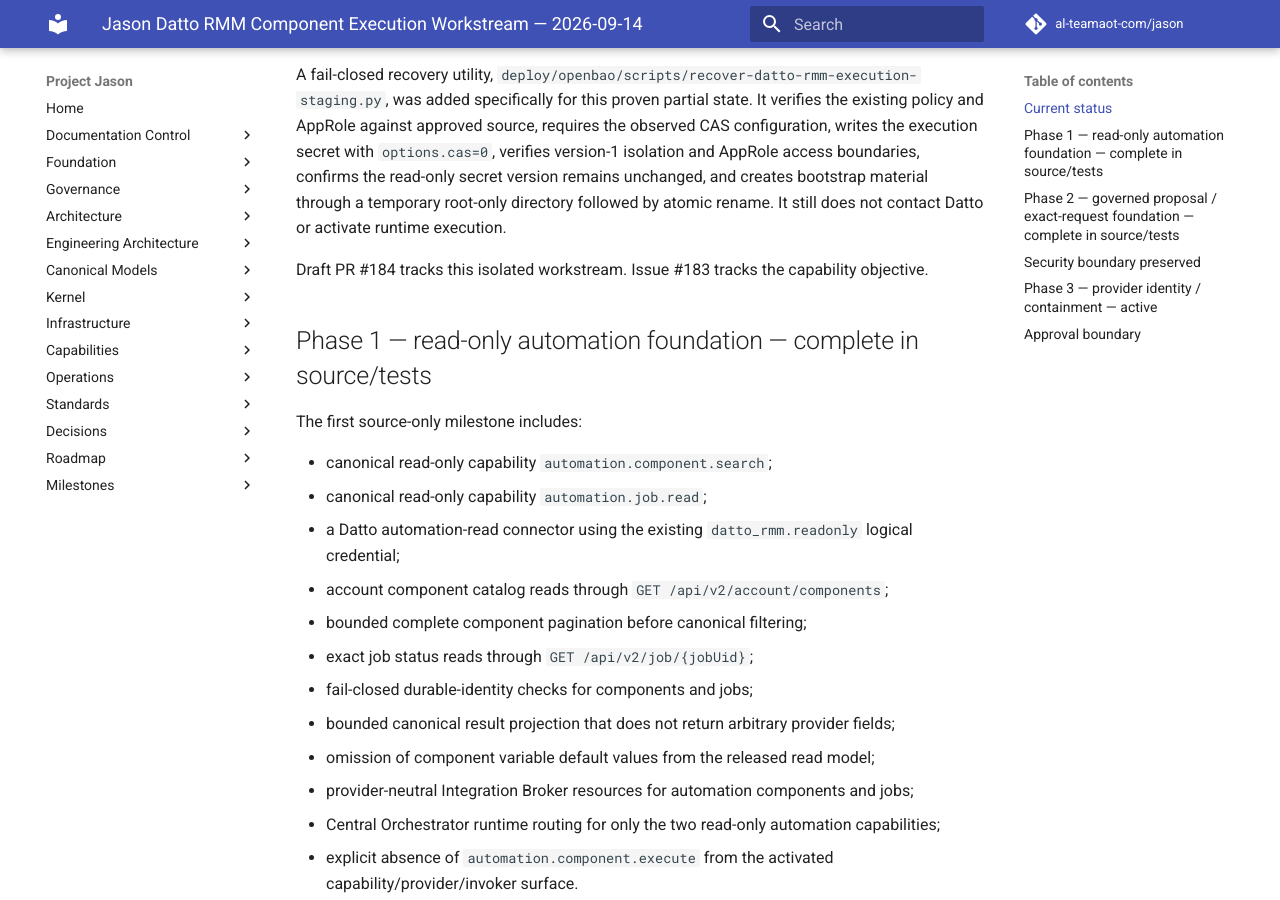
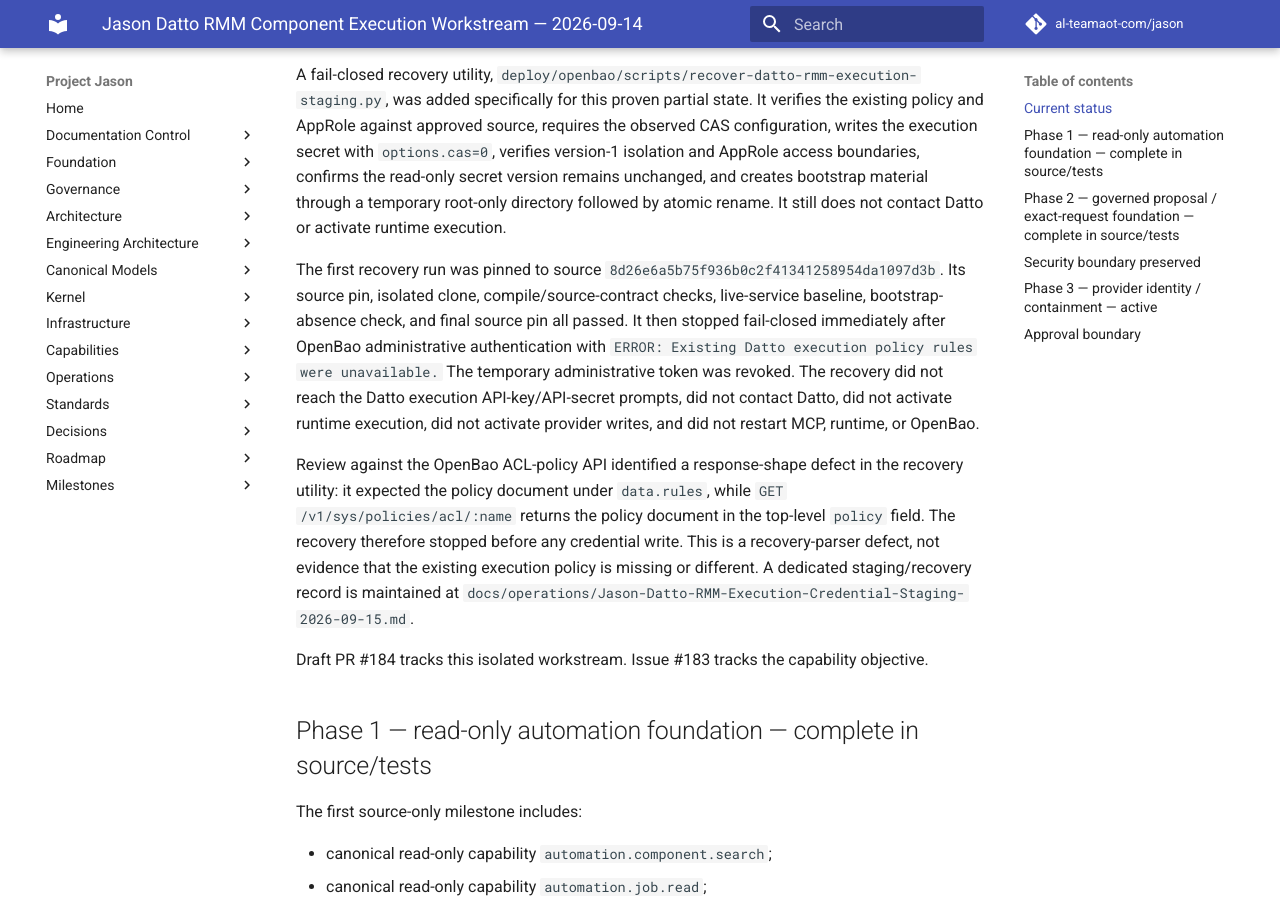
Before and after one commit to al-teamaot-com/jason, an MkDocs documentation site: the page built from docs/operations/Jason-Datto-RMM-Component-Execution-Workstream-2026-09-14.md, in a window 1280 px wide and 900 px high, scrolled down 935 px. Built offline with MkDocs 1.6.1 and Material for MkDocs 9.7.7, drawn with Linux system fonts in a browser that asks for light colours; comment, search, counter and statistics services are not loaded; some of the changed text lies outside the part shown.

Commit message:
Record Datto execution recovery parser failure

```diff
--- a/docs/operations/Jason-Datto-RMM-Component-Execution-Workstream-2026-09-14.md
+++ b/docs/operations/Jason-Datto-RMM-Component-Execution-Workstream-2026-09-14.md
@@ -20,6 +20,10 @@
 - no Datto provider call, runtime activation, write activation, MCP restart, runtime restart, or OpenBao restart occurred.
 
 A fail-closed recovery utility, `deploy/openbao/scripts/recover-datto-rmm-execution-staging.py`, was added specifically for this proven partial state. It verifies the existing policy and AppRole against approved source, requires the observed CAS configuration, writes the execution secret with `options.cas=0`, verifies version-1 isolation and AppRole access boundaries, confirms the read-only secret version remains unchanged, and creates bootstrap material through a temporary root-only directory followed by atomic rename. It still does not contact Datto or activate runtime execution.
+
+The first recovery run was pinned to source `8d26e6a5b75f936b0c2f41341258954da1097d3b`. Its source pin, isolated clone, compile/source-contract checks, live-service baseline, bootstrap-absence check, and final source pin all passed. It then stopped fail-closed immediately after OpenBao administrative authentication with `ERROR: Existing Datto execution policy rules were unavailable.` The temporary administrative token was revoked. The recovery did not reach the Datto execution API-key/API-secret prompts, did not contact Datto, did not activate runtime execution, did not activate provider writes, and did not restart MCP, runtime, or OpenBao.
+
+Review against the OpenBao ACL-policy API identified a response-shape defect in the recovery utility: it expected the policy document under `data.rules`, while `GET /v1/sys/policies/acl/:name` returns the policy document in the top-level `policy` field. The recovery therefore stopped before any credential write. This is a recovery-parser defect, not evidence that the existing execution policy is missing or different. A dedicated staging/recovery record is maintained at `docs/operations/Jason-Datto-RMM-Execution-Credential-Staging-2026-09-15.md`.
 
 Draft PR #184 tracks this isolated workstream. Issue #183 tracks the capability objective.
 
@@ -84,7 +88,7 @@
 6. Prove authentication and harmless read-only access/containment before any quick-job execution.
 7. Keep the runtime write/execution surface disabled until a later explicit production-activation approval.
 
-The provider identity has been created by the owner. OpenBao staging is not yet complete because the first attempt stopped on the CAS-required KV write. Recovery is now source-controlled and must complete before any provider authentication proof begins.
+The provider identity has been created by the owner. OpenBao staging is not yet complete: the original attempt stopped on the CAS-required KV write, and the first recovery stopped on the ACL-policy response parser mismatch before any credential write. The last fully proven OpenBao state remains the dedicated execution policy and AppRole present, execution KV record absent, Datto read-only secret version 1, and execution bootstrap directory absent. A corrected recovery must re-prove those preconditions before continuing.
 
 ## Approval boundary
 
```
